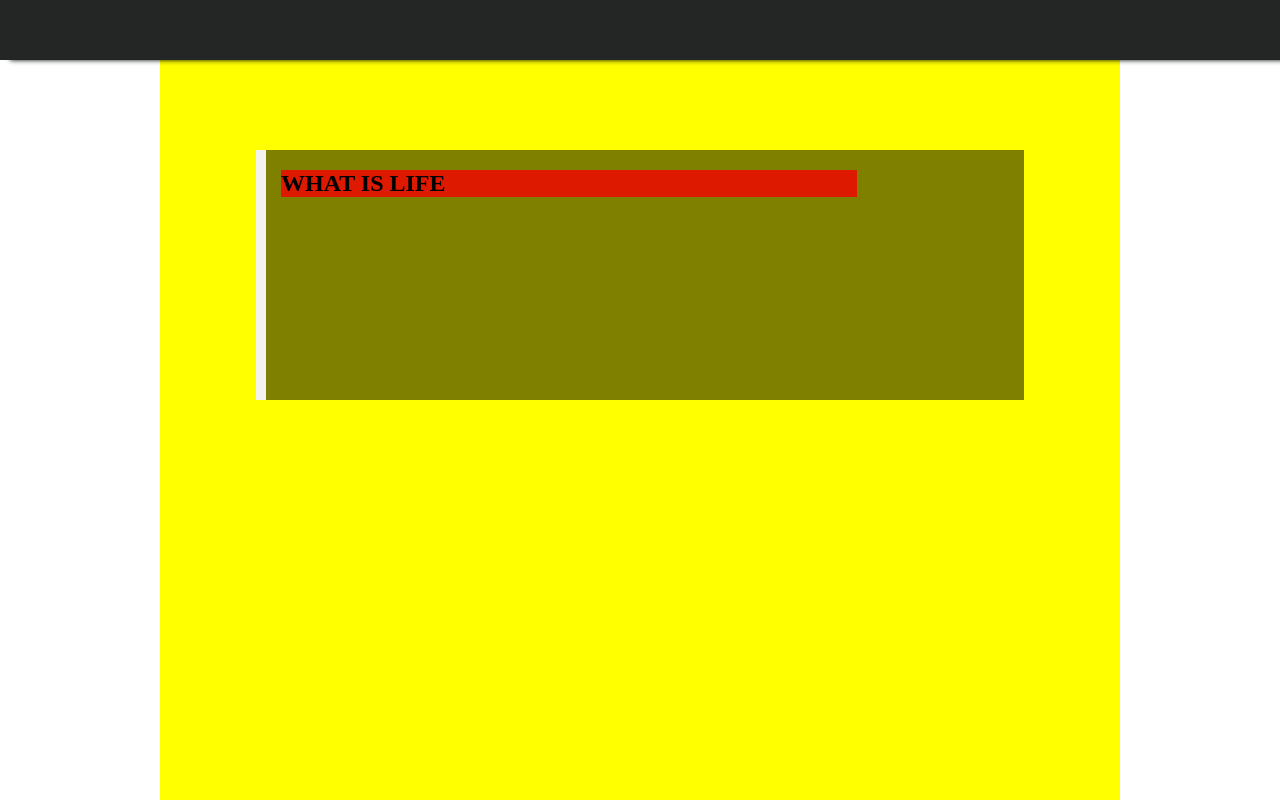
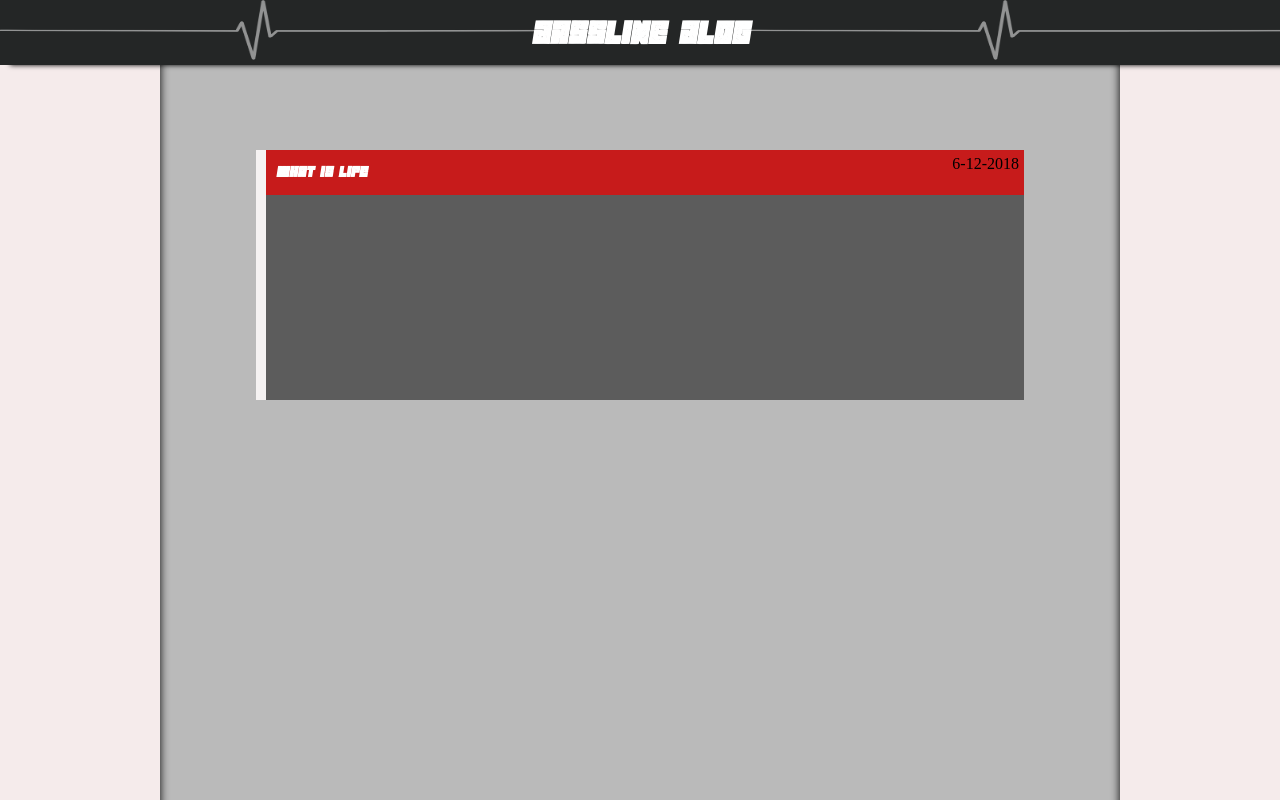
Before and after one commit to vikvdd/MiniProjectFWT, a plain HTML site: page index.html in a window 1280 px wide. Shown: the top 800 px of the page. Drawn offline with Linux system fonts and the light colour scheme.

Commit message:
Updated styles

```diff
--- a/CSS/StyleSheet.css
+++ b/CSS/StyleSheet.css
@@ -7,6 +7,30 @@ html, body{
 
 }
 
+@font-face{
+    font-family: blockText;
+    src: url("../Fonts/maniac.ttf") format("ttf");
+    src: url("../Fonts/maniac.ttf") format("woff");
+    src: url("../Fonts/maniac.ttf") format("woff2");
+
+}
+
+h1{
+    font-family: blockText;
+    margin: 0px;
+    vertical-align: top;
+}
+
+#align-left{
+    position: absolute;
+    left: 0px;
+}
+
+#align-right{
+    position: absolute;
+    right: 0px;
+}
+
 /*HEADER*/
 
 header{
@@ -14,27 +38,64 @@ header{
     padding: 0;
 }
 
+#main-header{
+    position: absolute;
+    font-family: blockText;
+    margin: 0px;
+    top: 50%;
+    left: 50%;
+    transform: translate(-50%, -50%);
+    color: white;
+}
+
+.heartbeat{
+    height: 60px;
+    width: 42vw;
+    opacity: 0.5;
+}
+
 #header-cont{
+    position: relative;
     position: fixed;
     z-index: 100;
-    height: 60px;
+    height: 65px;
     width: 100vw;
     margin: 0;
     padding: 0;
     background: #242626;
-    color: red;
     box-shadow: 10px 0px  5px black;
 }
 
 #header-left{
+    display: inline-block;
+    width: 30vw;
+    height: 60px;
+    position: relative;
 
 }
 
 #header-center{
+    display: inline-block;
+    vertical-align: top;
+    width: 30vw;
+    height: 60px;
+    color: white;
+    margin: 0;
 
 }
 
 #header-right{
+    display: inline-block;
+    width: 30vw;
+    height: 60px;
+    background: purple;
+}
+
+#record-logo{
+    position: absolute;
+    height: 70px;
+    top: 5px;
+    left: 5px;
 
 }
 
@@ -43,14 +104,16 @@ header{
 main{
     margin: 0;
     padding: 0;
+    background: #F5EBEB;
 }
 
 #main-cont{
     width: 75vw;
     height: 100vw;
     margin: 0 auto;
-    background: yellow;
+    background: #BABABA;
     padding-top: 150px;
+    box-shadow: inset 0 0 10px #000000;
 }
 
 #post-cont{
@@ -65,6 +128,7 @@ main{
 
 #post-left{
     position: absolute;
+    z-index: 50;
     left: 0px;
     height: 100%;
     width: 10px;
@@ -73,14 +137,28 @@ main{
 }
 
 #post-main{
-    position: absolute;
-    width: 100%;
+    padding-left: 100px;
     padding: 0px;
-    left: 25px;
 }
 
 #post-title{
-    width: 75%;
-    background: rgba(245,0,0,0.8);
+    background: rgba(245,0,0,0.7);
     padding: 0px;
+    padding-left: 20px;
+    position: relative;
 }
+
+#post-title h2{
+    display: inline-block;
+    font-family: blockText;
+    color: white;
+    font-size: 15px;
+    padding: 0;
+    text-align: left;
+}
+
+#post-info{
+    position: absolute;
+    right: 0px;
+    margin: 5px;
+}
--- a/index.html
+++ b/index.html
@@ -10,15 +10,10 @@
 	<body>
         <header>
             <div id="header-cont">
-                <div id="header-left">
+               <img class="heartbeat" id="align-left" src="Images/heartbeatlong.png" alt="">
+               <h1 id="main-header">BASSLINE BLOG</h1>
+               <img class="heartbeat" id="align-right" src="Images/heartbeatlong.png" alt="">
 
-                </div>
-                <div id="header-center">
-
-                </div>
-                <div id="header-right">
-
-                </div>
             </div>
         </header>
         <main>
@@ -28,6 +23,9 @@
                     <div id="post-main">
                         <div id="post-title">
                             <h2>WHAT IS LIFE</h2>
+                            <span id="post-info">
+                                6-12-2018
+                            </span>
                         </div>
                     </div>
                 </div>
```
Also changed, not shown: Fonts/maniac.ttf (added), Fonts/maniac.woff (added), Fonts/maniac.woff2 (added), Images/heartbeat.png (added), Images/heartbeatlong.png (added).
